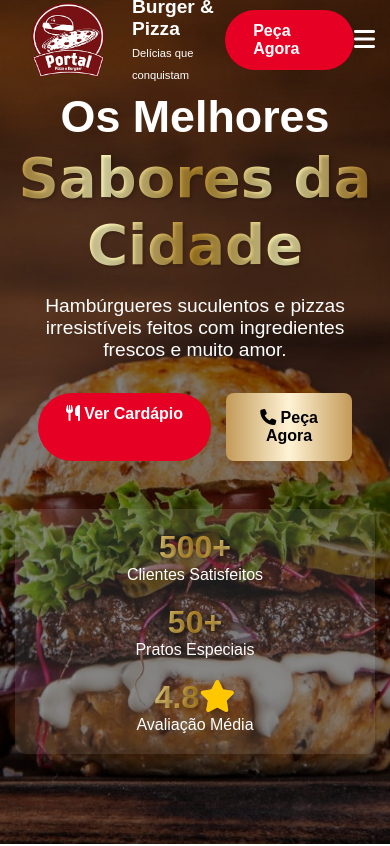
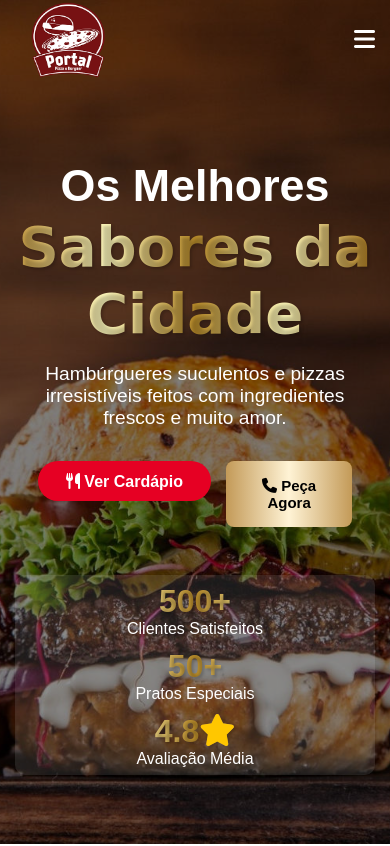
Before and after one commit to DEV-JOTAPE11/Site-hamburgueria, a plain HTML site: page index.html in a window 390 px wide. Shown: the top 846 px of the page. Drawn offline with Linux system fonts and the light colour scheme.

Commit message:
responsividade completa

```diff
--- a/index.html
+++ b/index.html
@@ -18,7 +18,7 @@
             src="./img/Expresso-Delivery_d75b4df7fbefc42bfff27fc36203c07d.png"
             alt="Burger & Pizza Logo"
           />
-          <span
+          <span id="burger-hidden"
             ><span class="red">Burger & Pizza </span> <br />
             <small>Delícias que conquistam</small></span
           >
@@ -36,7 +36,7 @@
           </li>
         </ul>
 
-        <a href="#contato" class="btn btn-primary">Peça Agora</a>
+        <a href="#contato" class="btn btn-primary" id="pec-now">Peça Agora</a>
         <div class="nav-toggle" id="nav-toggle">
           <i class="fas fa-bars"></i>
         </div>
@@ -60,11 +60,11 @@
             ingredientes frescos e muito amor.
           </p>
           <div class="hero-buttons animate-fade-in-up">
-            <a href="#cardapio" class="btn btn-primary"
+            <a href="#cardapio" class="btn btn-primary" id="btn-change"
               ><i class="fas fa-utensils"></i> Ver Cardápio</a
             >
             <a href="#contato" class="btn btn-secondary"
-              ><i class="fas fa-phone"></i> Peça Agora</a
+              id="ajust-btn"><i class="fas fa-phone"></i> Peça Agora</a
             >
           </div>
           <div class="hero-stats animate-fade-in-up">
@@ -255,7 +255,7 @@
           </p>
           <form class="newsletter-form">
             <input type="email" placeholder="Digite seu melhor email" />
-            <button type="submit" class="btn btn-secondary">
+            <button type="submit" class="btn btn-secondary" id="btn-inscrever">
               Inscrever-se
             </button>
           </form>
--- a/style.css
+++ b/style.css
@@ -656,6 +656,13 @@ body {
 
 /* RESPONSIVIDADE */
 @media (max-width: 992px) {
+    #pec-now {
+        display: none;
+    }
+
+    #burger-hidden {
+        display: none;
+    }
     .nav-menu {
         position: fixed;
         top: 80px;
@@ -683,9 +690,24 @@ body {
 
 @media (max-width: 768px) {
 
+    #btn-inscrever {
+        width: 50%;
+    }
+
+    #btn-change {
+        height: 40px;
+    }
+    #ajust-btn {
+        font-size: 15px;
+    }
     .section-title { font-size: 2rem; }
-    .hero-title { font-size: 2.8rem; }
-    .hero-stats { flex-direction: column; gap: 20px; }
+    .hero-title { font-size: 2.8rem;
+        margin-top: 170px;
+    }
+    .hero-stats { flex-direction: column; gap: 10px;
+    height: 200px;
+    margin-bottom: 80px;
+    }
     .carousel-inner { flex-direction: column; }
     .newsletter-form { flex-direction: column; align-items: center; }
     .newsletter-form input { width: 100%; max-width: 400px; }
```
